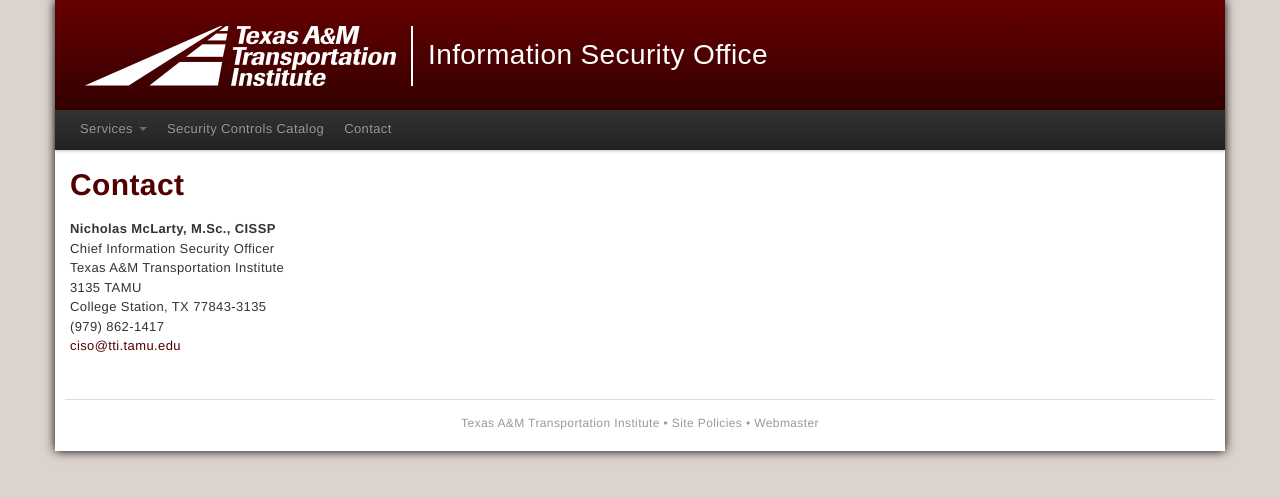
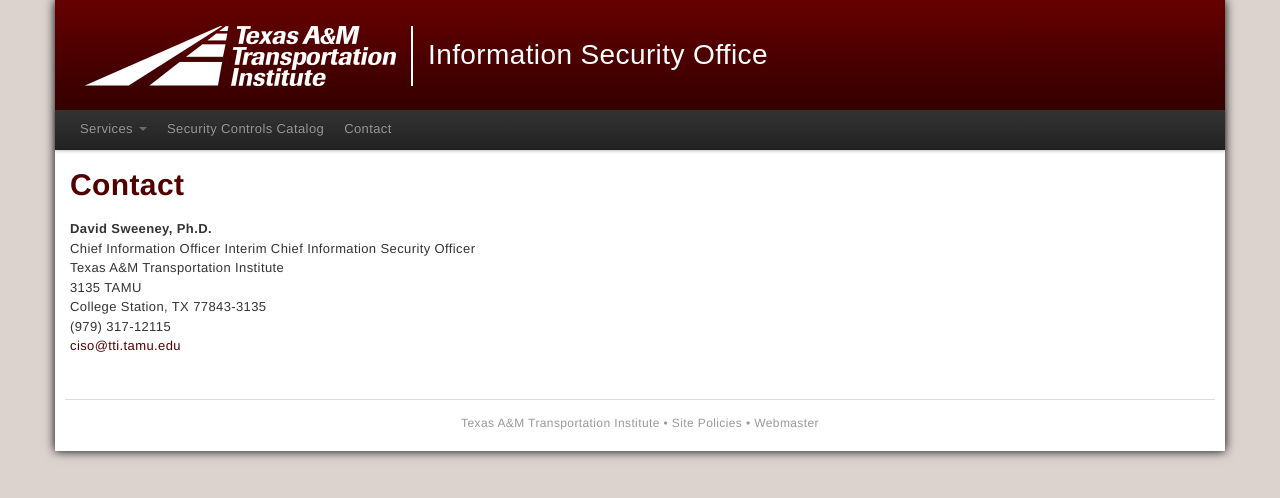
Before and after one commit to ttitamu/iso.tti.tamu.edu, a Jekyll site: the page built from contact.md, in a window 1280 px wide. Shown: the top 498 px of the page. Built offline with Jekyll 4.4.1, drawn with Linux system fonts in a browser that asks for light colours; some web fonts are replaced.

Commit message:
Updates contact information.

```diff
--- a/contact.md
+++ b/contact.md
@@ -3,10 +3,11 @@
 title: Contact
 ---
 
-**Nicholas McLarty, M.Sc., CISSP**<br />
-Chief Information Security Officer<br />
+**David Sweeney, Ph.D.**<br />
+Chief Information Officer
+Interim Chief Information Security Officer<br />
 Texas A&M Transportation Institute<br />
 3135 TAMU<br />
 College Station, TX 77843-3135<br />
-(979) 862-1417<br />
+(979) 317-12115<br />
 [ciso@tti.tamu.edu](mailto:ciso@tti.tamu.edu)<br />
```
